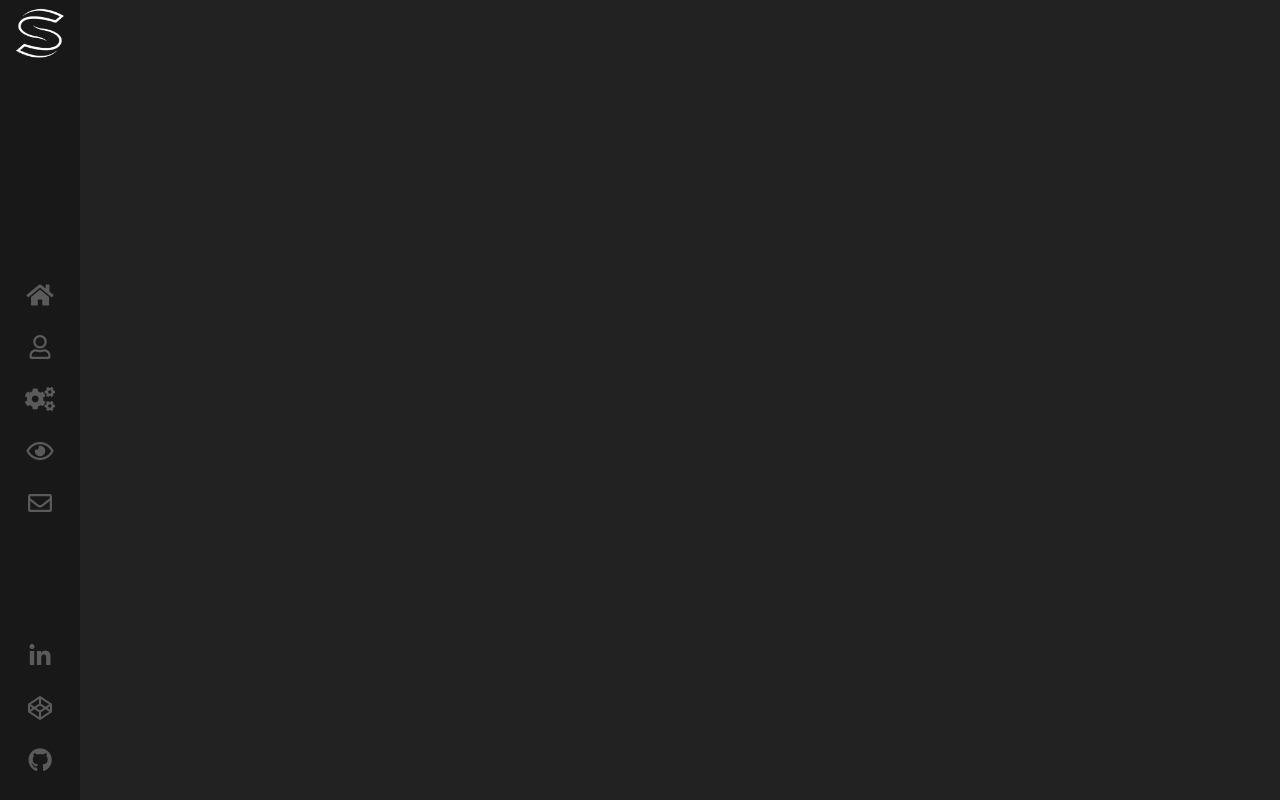
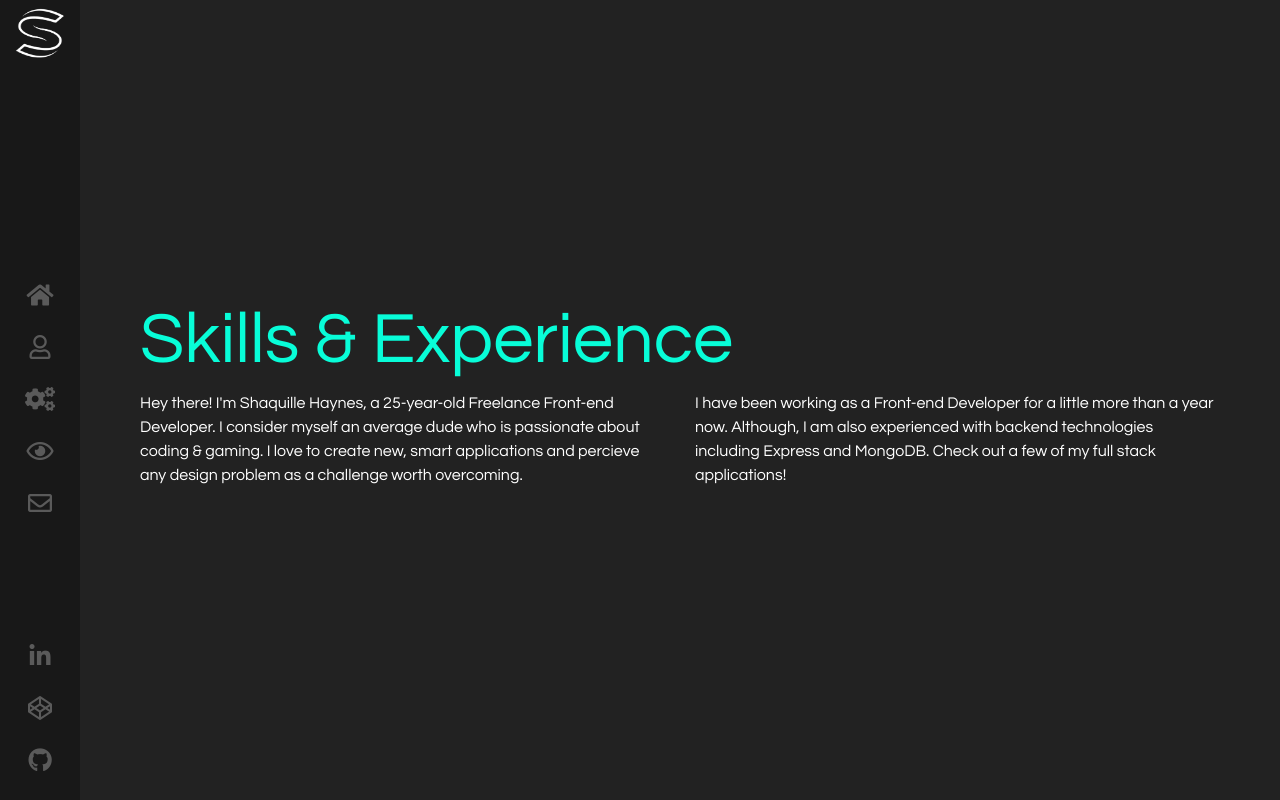
Before and after one commit to S-Haynes/portfolio, a React (Create React App) app: page /skills in a window 1280 px wide. Built offline with nearby package versions, Linux system fonts and the light colour scheme.

Commit message:
add skills component with default layout

```diff
--- a/src/App.js
+++ b/src/App.js
@@ -5,6 +5,7 @@ import Home from "./components/Home/Home";
 import Contact from "./components/Contact/Contact";
 import Navbar from "./components/Navbar/Navbar";
 import About from "./components/About/About";
+import Skills from "./components/Skills/Skills";
 
 import "./App.css";
 
@@ -18,6 +19,7 @@ class App extends Component {
             <Route path="/" exact component={Home} />
             <Route path="/contact" exact component={Contact} />
             <Route path="/about" exact component={About} />
+            <Route path="/skills" exact component={Skills} />
           </div>
         </div>
       </Router>
--- /dev/null
+++ b/src/components/Skills/Skills.js
@@ -0,0 +1,36 @@
+import React from "react";
+import { Container, Row, Col } from "reactstrap";
+
+const Skills = props => {
+  return (
+    <Container
+      className="d-flex align-items-center"
+      style={{ height: "100%", width: "100%" }}
+    >
+      <Row>
+        <Col xs="12">
+          <h1 style={{ fontSize: "72px", color: "#08fdd8" }}>
+            Skills & Experience
+          </h1>
+        </Col>
+        <Col xs="12" sm="6">
+          <p>
+            Hey there! I'm Shaquille Haynes, a 25-year-old Freelance Front-end
+            Developer. I consider myself an average dude who is passionate about
+            coding & gaming. I love to create new, smart applications and
+            percieve any design problem as a challenge worth overcoming.
+          </p>
+        </Col>
+        <Col xs="12" sm="6">
+          <p>
+            I have been working as a Front-end Developer for a little more than
+            a year now. Although, I am also experienced with backend
+            technologies including Express and MongoDB. Check out a few of my
+            full stack applications!
+          </p>
+        </Col>
+      </Row>
+    </Container>
+  );
+};
+export default Skills;
```
Also changed, not shown: src/components/Skills/Skills.css (added).
